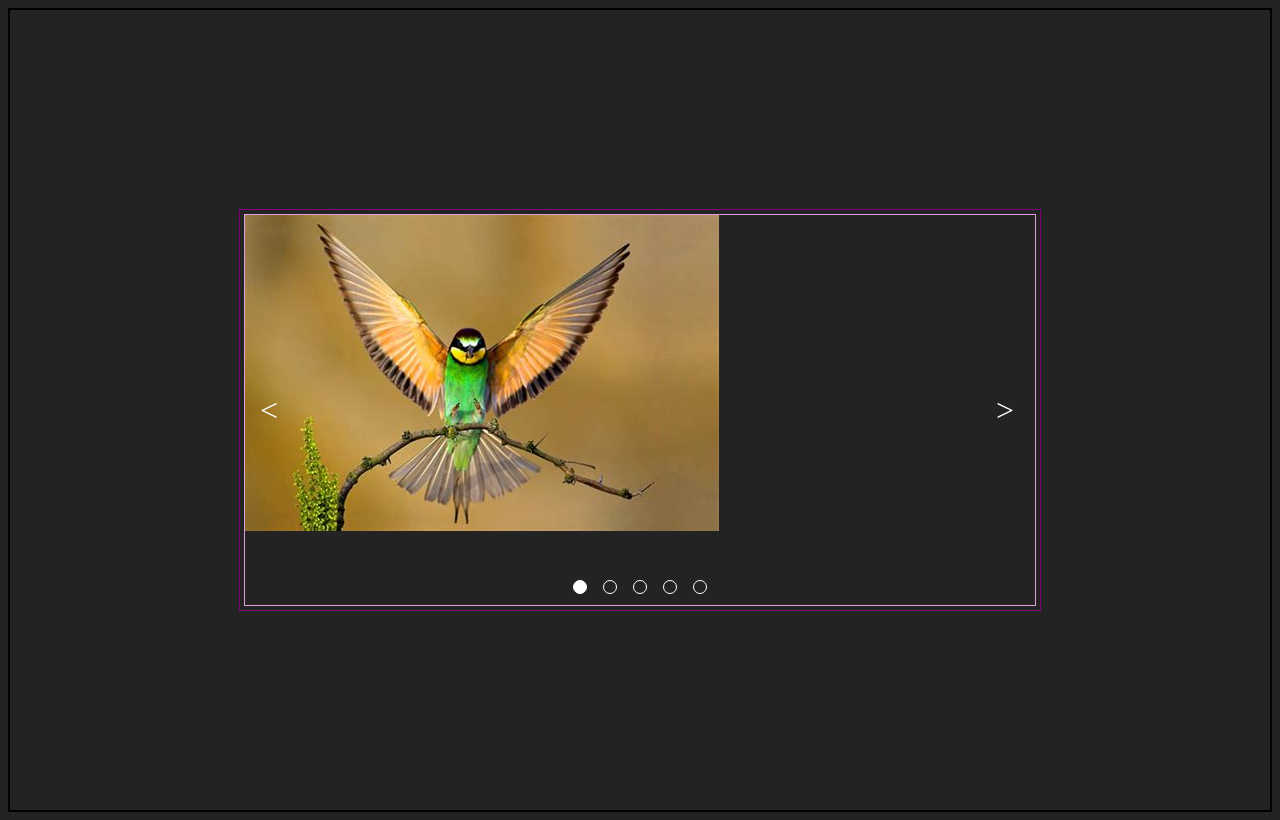
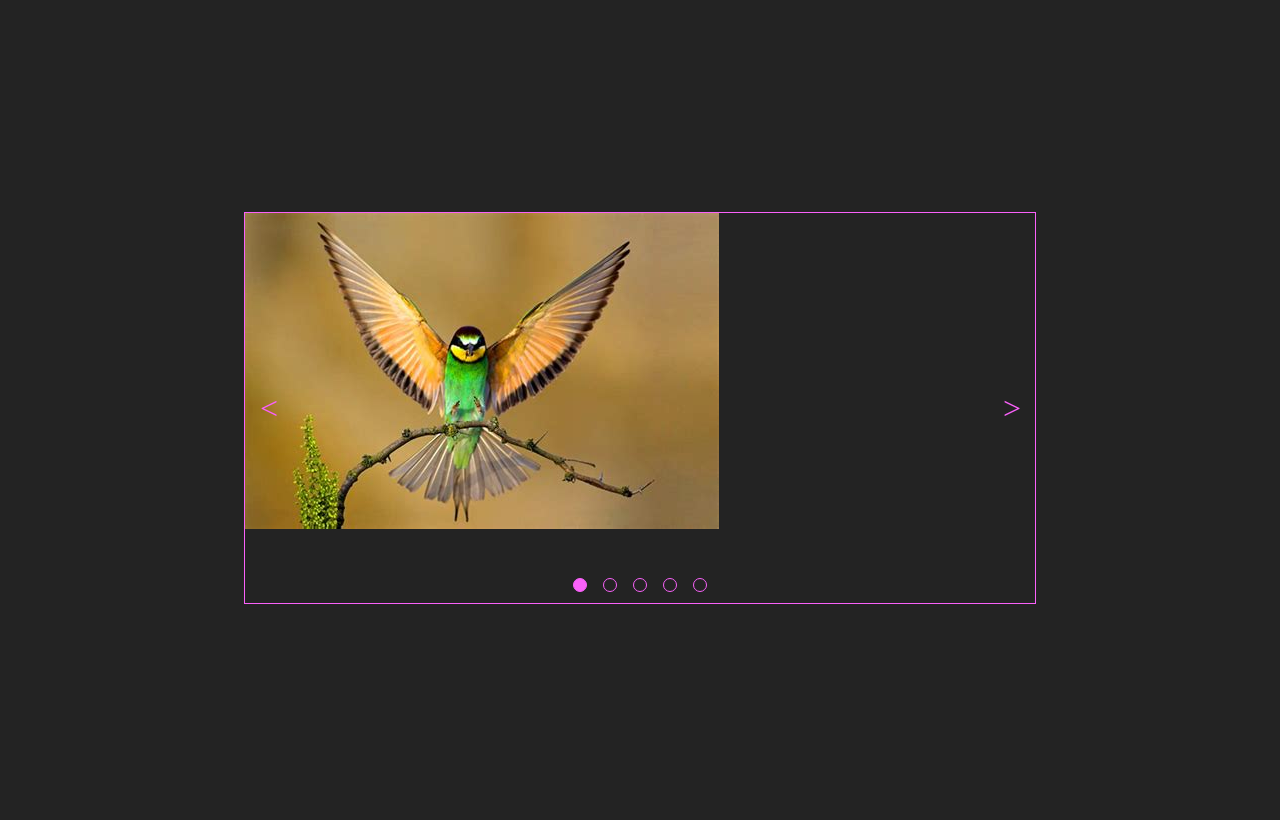
Before and after one commit to sum4n/TheOdinProject-DUI-ImageSlider, a plain HTML site: page index.html in a window 1280 px wide. Drawn offline with Linux system fonts and the light colour scheme.

Commit message:
Change element colors in css.

```diff
--- a/script.js
+++ b/script.js
@@ -26,7 +26,7 @@ function imgTransition(img) {
 }
 
 function markUnmarkNavDot(index, liveImgIndex) {
-    navDotsList[index].style.background = "white";
+    navDotsList[index].style.background = "rgb(250, 97, 250)";
     navDotsList[liveImgIndex].style.background = "";
 }
 
--- a/style.css
+++ b/style.css
@@ -5,12 +5,12 @@ body {
     flex-direction: column;
     justify-content: center;
     align-items: center;
-    border: 2px solid rgb(0, 0, 0);
+    /* border: 2px solid rgb(0, 0, 0); */
     height: 800px;
 }
 
 .picFrame {
-    border: 1px solid purple;
+    /* border: 1px solid purple; */
     width: 800px;
     height: 400px;
 
@@ -23,7 +23,7 @@ body {
 }
 
 .imgContainer {
-    border: 1px solid plum;
+    border: 1px solid rgb(250, 97, 250);
     width: 790px;
     height: 390px;
 }
@@ -54,6 +54,7 @@ body {
     justify-content: center;
 
     font-size: 2rem;
+    color: rgb(250, 97, 250);
 }
 
 #previousImage {
@@ -61,14 +62,14 @@ body {
 }
 
 #nextImage {
-    left: 740px;
+    left: 747px;
     /* border: 1px solid white; */
 }
 
 #previousImage:hover,
 #nextImage:hover {
     /* border: 1px solid white; */
-    background-color: rgba(255, 255, 255, 0.288);
+    background-color: rgba(250, 97, 250, 0.253);
 }
 
 .navDots {
@@ -83,6 +84,6 @@ body {
 .dots {
     height: 12px;
     width: 12px;
-    border: 1px solid white;
+    border: 1px solid rgb(250, 97, 250);
     border-radius: 50%;
 }
```
